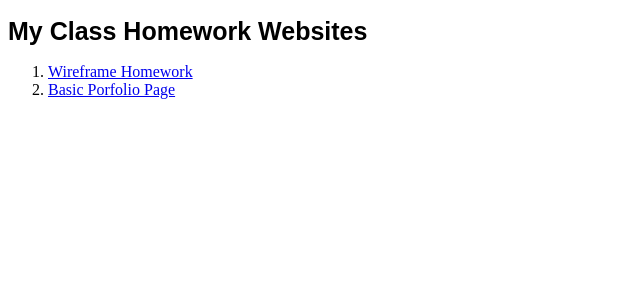
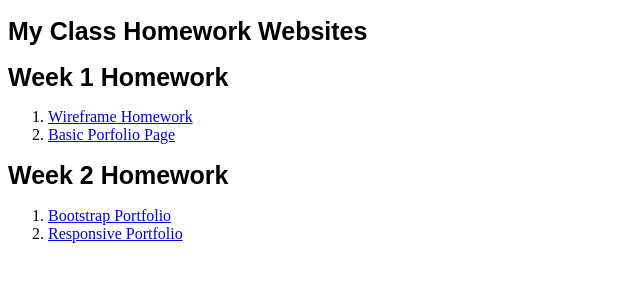
Before and after one commit to sitara68/sitara68.github.io, a plain HTML site: page index.html in a window 1280 px wide. Shown: the whole page, without its empty margins (0-640 px from the left). Drawn offline with Linux system fonts and the light colour scheme.

Commit message:
Update index.html

```diff
--- a/index.html
+++ b/index.html
@@ -14,9 +14,15 @@
     </header>
 
     <div>
+        <h1>Week 1 Homework</h1>
         <ol>
             <li><a href="https://sitara68.github.io/HW-Wireframe/">Wireframe Homework</a></li>
             <li><a href="https://sitara68.github.io/Basic-Portfolio/">Basic Porfolio Page</a></li>
+        </ol>
+        <h1>Week 2 Homework</h1>
+        <ol>
+            <li><a href="https://sitara68.github.io/Bootstrap-Portfolio/">Bootstrap Portfolio</a></li>
+            <li><a href="https://sitara68.github.io/Responsive-Portfolio/">Responsive Portfolio</a></li>
         </ol>
     </div>
 
```
